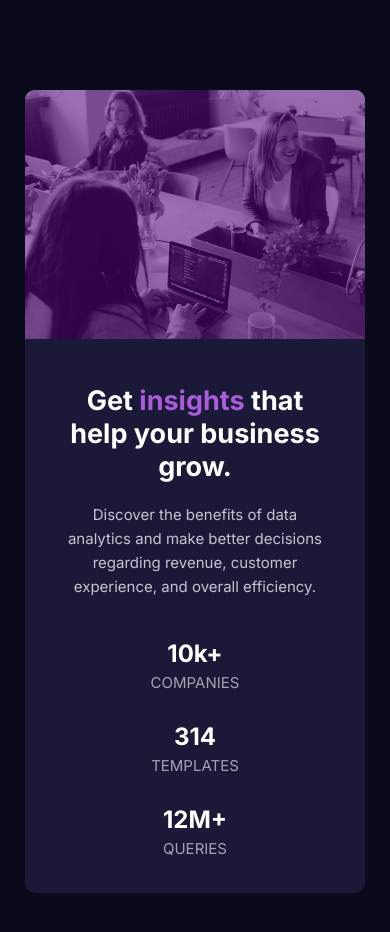
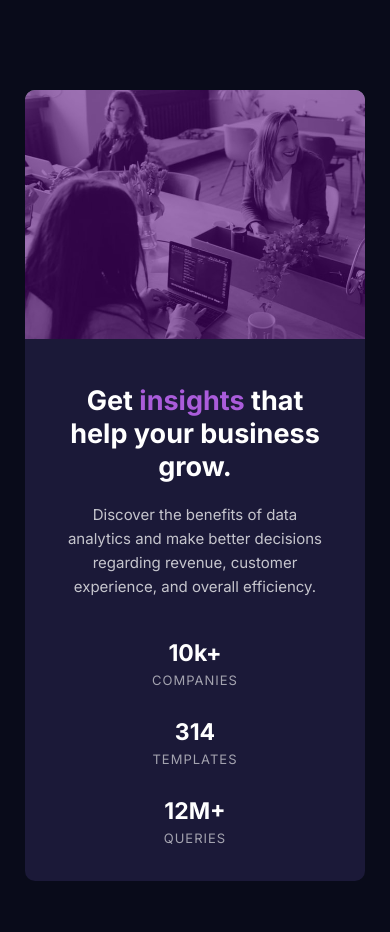
Before and after one commit to vircoding/stats-preview-card-component-frontend-mentor, a plain HTML site: page index.html in a window 390 px wide. Drawn offline with Linux system fonts and the light colour scheme.

Commit message:
fixing some issues

```diff
--- a/css/styles.css
+++ b/css/styles.css
@@ -76,18 +76,20 @@ img {
 /* Card | Info | Numbers */
 .info-numbers {
     display: flex;
-    gap: 30px;
+    gap: 62px;
 }
 
 .item-stat {
     color: var(--white);
-    font-size: 26px;
+    font-size: 23px;
 }
 
 .item-name {
     font-family: var(--dark-desaturated-blue);
     color: var(--slightly-transparent-white-2);
     margin-top: 5px;
+    letter-spacing: 1px;
+    font-size: 12px;
     text-transform: uppercase;
 }
 
@@ -146,10 +148,15 @@ img {
     .info-numbers {
         margin-top: 40px;
         flex-direction: column;
+        gap: 30px;
     }
 
     .item-stat {
-        font-size: 24px;
+        font-size: 23px;
+    }
+
+    .item-name {
+        font-size: 13px;
     }
 
     /* Card | Picture */
```
